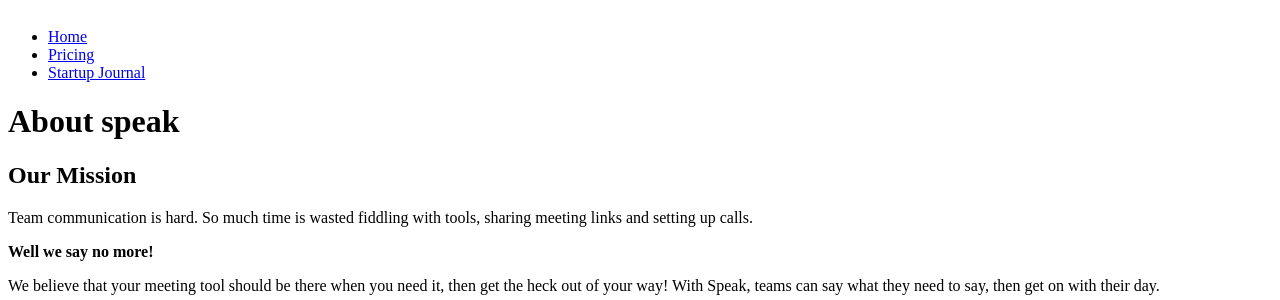
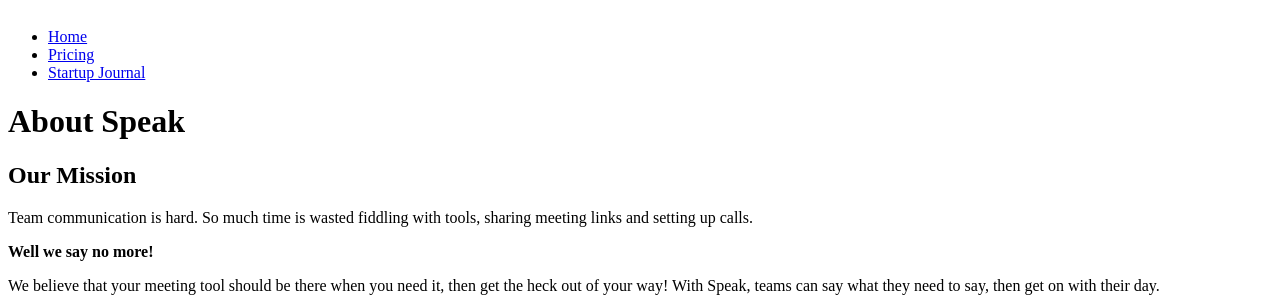
Before and after one commit to speak/website, a Jekyll site: the page built from about/index.html, in a window 1280 px wide and 900 px high. Shown: the part 126-426 px from the top of the window. Built offline with Jekyll 4.4.1, drawn with Linux system fonts in a browser that asks for light colours; nearby versions of some CDN libraries; a script that is not in the unit is left out; some of the changed lines change nothing that is shown.

Commit message:
updated desc, remove semi colon

```diff
--- a/_sass/about.scss
+++ b/_sass/about.scss
@@ -95,7 +95,7 @@
 
         &:hover {
           text-decoration: underline;
-        };
+        }
       }
     }
   }
--- a/about/index.html
+++ b/about/index.html
@@ -1,6 +1,6 @@
 ---
-title: About speak
-description: We built Speak from the ground up for teams that need to communicate better and work closely together throughout the day. From a quick check-in to an all-hands meeting, Speak's got you covered.
+title: About Speak
+description: We're a team of 4 working from all around the world. We're crafting the perfect communication tool while working from coffee shops, co-working spaces and home offices so that your team can too!
 header_description: false
 layout: page
 class: about
```
